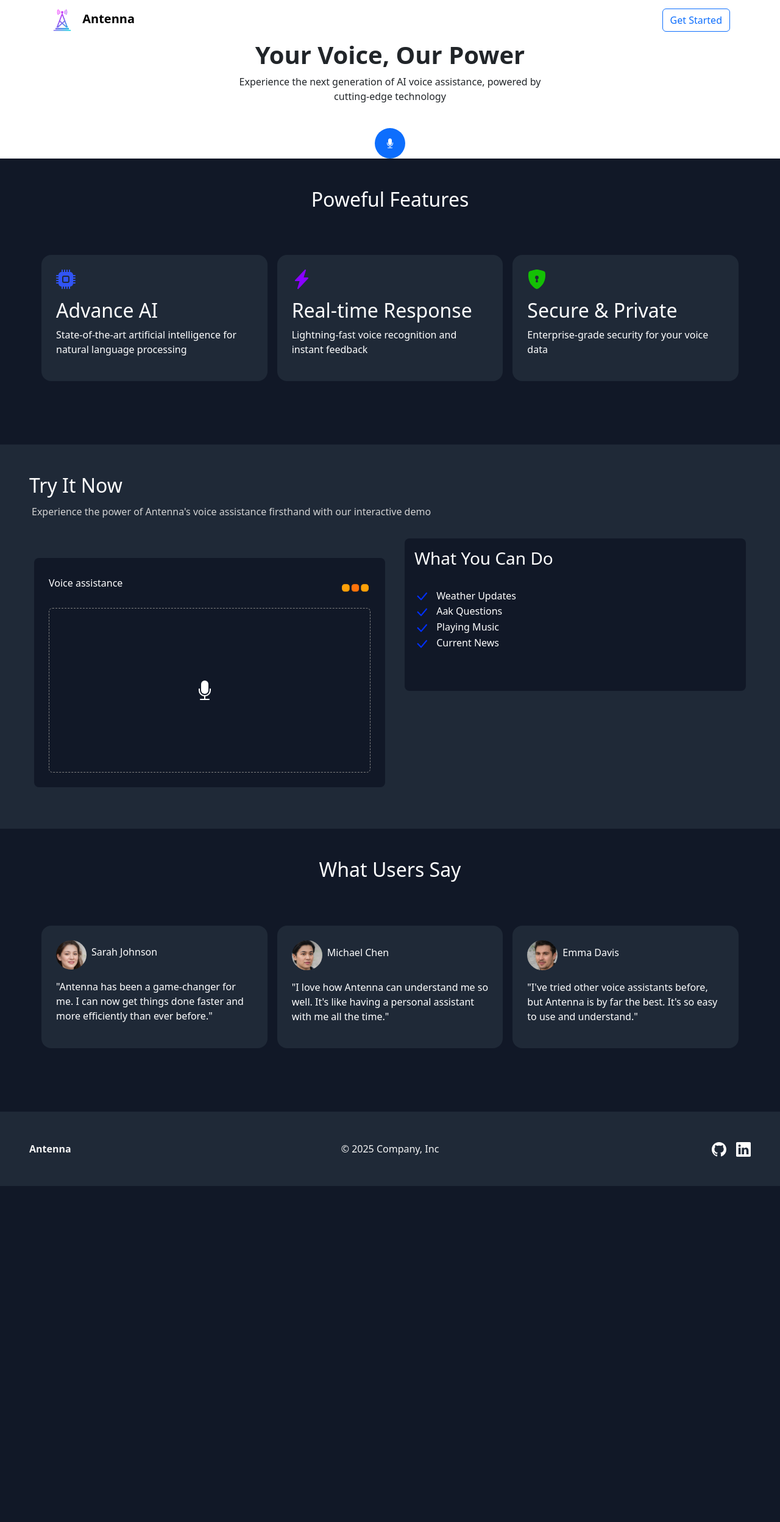
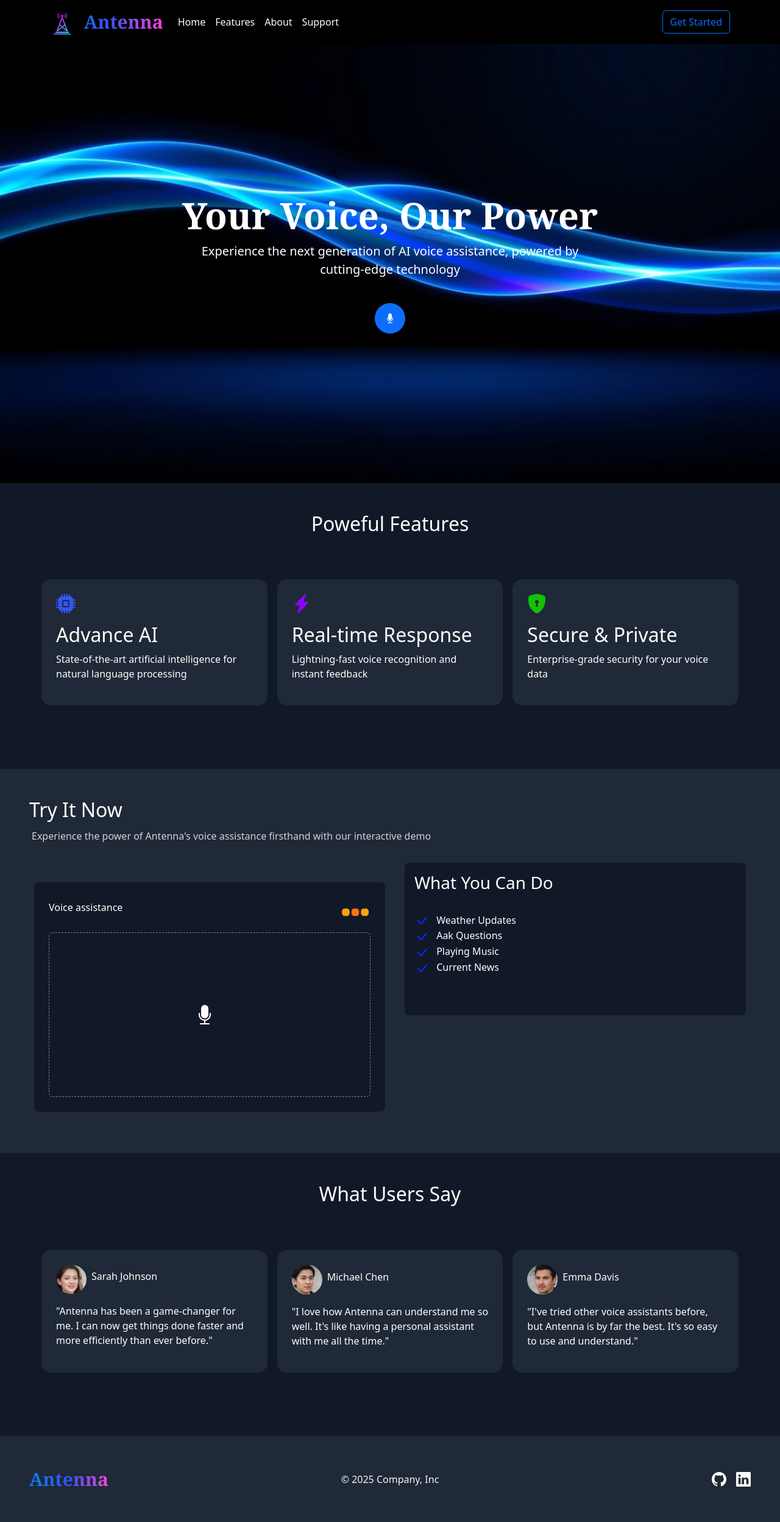
Before and after one commit to AjayKumar095/Antenna_AI_Voice_Assistance, a Django app: page / in a window 1280 px wide. Shown: the whole page at 61% size. Before the commit the page ends 1945 px from the top, so only its background shows below. Run offline with Django 5.2, Linux system fonts and the light colour scheme.

Commit message:
css and assets added

```diff
--- a/static/CSS/common.css
+++ b/static/CSS/common.css
@@ -8,15 +8,16 @@
 .custom-navbar-brand {
     font-family: Georgia, serif;
     font-size: 30px !important;
-    background: linear-gradient(to right,#0c7bf1, #3154f4,#fc42da);
+    background: linear-gradient(to right, #0c7bf1, #3154f4, #fc42da);
+    -webkit-background-clip: text; /* For WebKit browsers */
     background-clip: text;
-    -webkit-text-fill-color: transparent;
+    -webkit-text-fill-color: transparent; /* Ensures transparency */
+    -webkit-text-fill-color: transparent; /* For non-WebKit support */
 }
-.custom-navbar-button {
-    background: linear-gradient(to right, #3154f4,#fc42da);
-}
+
+
 .custom-background {
-    background-image: url('assets/image1.jpg');
+    background-image: url('../Assets/image1.jpg');
     background-size: cover; /* Ensures the image covers the entire container */
     background-position: center; /* Keeps the image centered */
     background-repeat: no-repeat; /* Prevents tiling */
--- a/templates/index.html
+++ b/templates/index.html
@@ -5,8 +5,8 @@
     <meta name="viewport" content="width=device-width, initial-scale=1.0">
     <meta name="description" content="Antenna is a next-generation AI voice assistant that helps you get things done faster and more efficiently.">
     {% load static %}
-    <link rel="icon" href="{% static 'assets/antenna.png' %}">
-     <link rel="stylesheet" href="{% static 'css/style.css' %}">
+    <link rel="icon" href="{% static 'Assets/antenna.png' %}">
+     <link rel="stylesheet" href="{% static 'CSS/common.css' %}">
     <link href="https://cdn.jsdelivr.net/npm/bootstrap-icons@1.10.5/font/bootstrap-icons.min.css" rel="stylesheet">
     <link href="https://cdn.jsdelivr.net/npm/bootstrap@5.3.3/dist/css/bootstrap.min.css" rel="stylesheet" integrity="sha384-QWTKZyjpPEjISv5WaRU9OFeRpok6YctnYmDr5pNlyT2bRjXh0JMhjY6hW+ALEwIH" crossorigin="anonymous">
     <title>Antenna</title>
@@ -41,10 +41,10 @@
 
 
     <!--Nav bar start -->
-    <nav class="navbar navbar-expand-lg bg-body sticky-top" >
+    <nav class="navbar navbar-expand-lg bg-black sticky-top" >
         <div class="container">
          <a class="navbar-brand custom-navbar-brand" href="#">
-            <img src="{% static "assets\antenna.png" %}" alt="logo" style="width: 40px; height: 40px;" class="me-2">
+            <img src="{% static "Assets\antenna.png" %}" alt="logo" style="width: 40px; height: 40px;" class="me-2">
             <b>Antenna</b>
         </a>
           <button class="navbar-toggler" type="button" data-bs-theme="dark" data-bs-toggle="collapse" data-bs-target="#navbarSupportedContent" aria-controls="navbarSupportedContent" aria-expanded="false" aria-label="Toggle navigation">
@@ -120,7 +120,7 @@
           <div class="col col-sm rounded-3 p-4 m-3 mt-5" style="background-color: #111827;">
             <div class="d-flex justify-content-between align-items-center mb-2">
               <p style="color:white;">Voice assistance</p>
-              <img src="assets\more.png" class=" img-fluid" alt="" style="max-width: 50px;">
+              <img src="{% static "Assets/more.png" %}" class=" img-fluid" alt="" style="max-width: 50px;">
           </div>
             <div class="container rounded-2 d-flex justify-content-center align-items-center" style="border-style: dashed !important; border: 1px solid gray; min-height: 270px;">
                 <a href="#" class="d-flex justify-content-center align-items-center">
```
